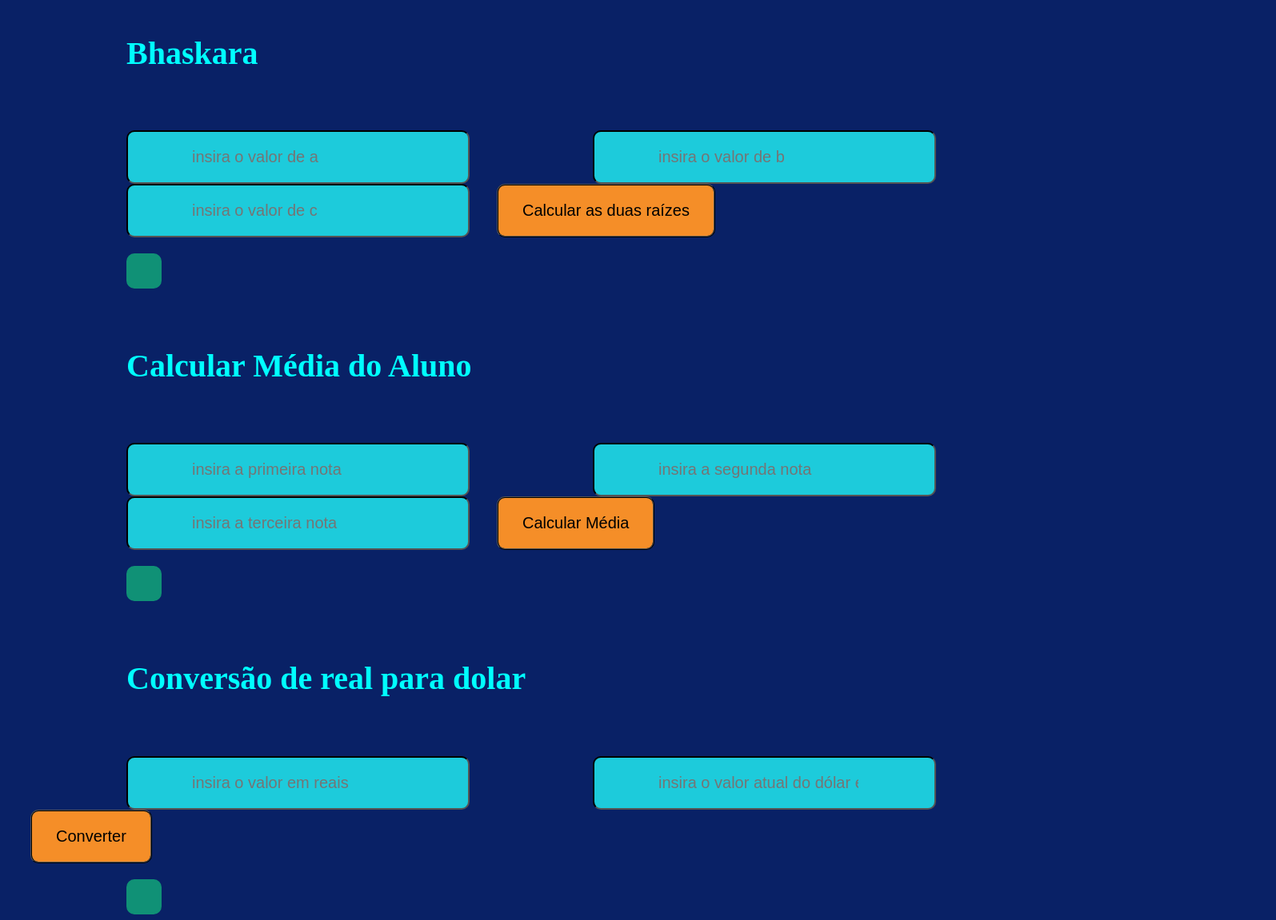
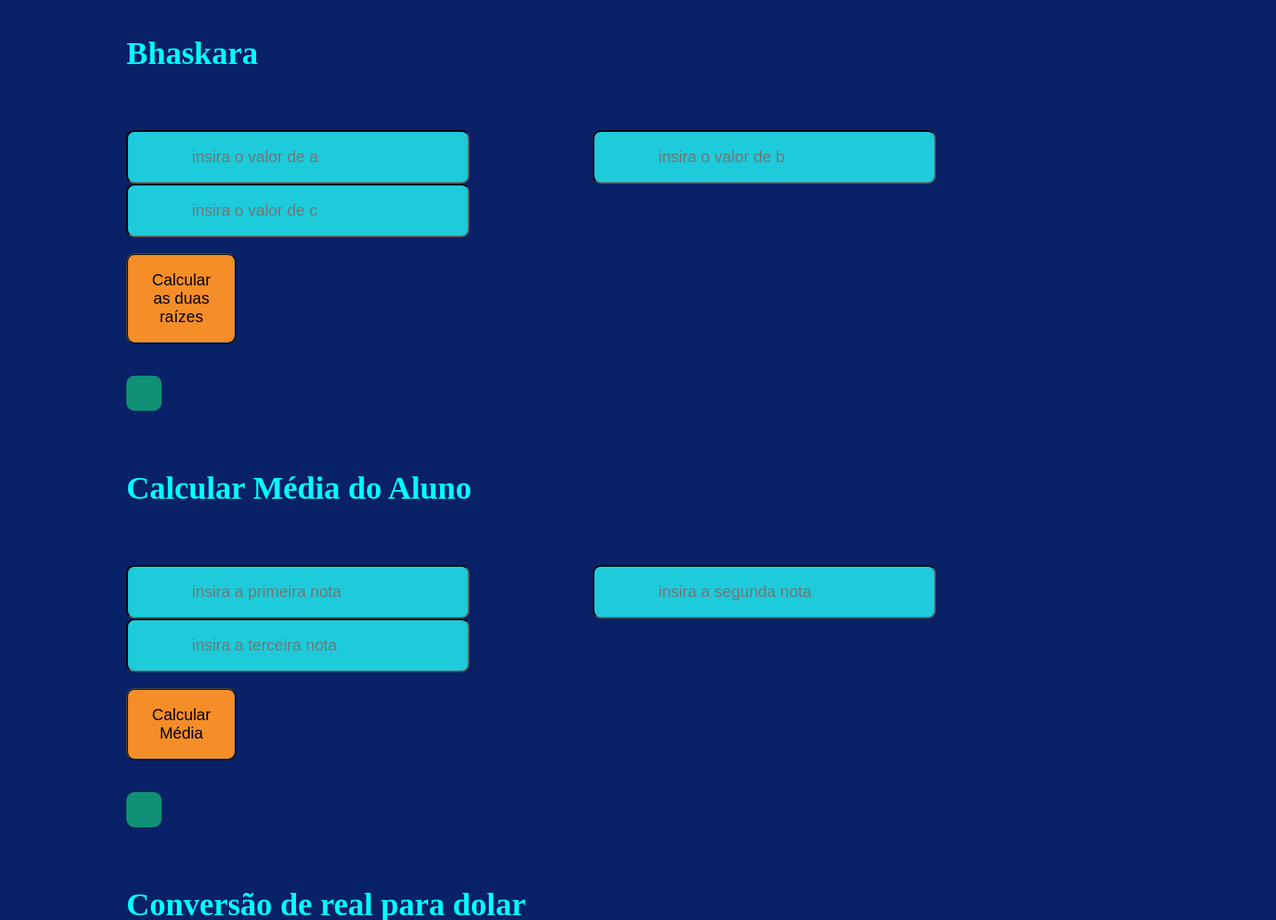
Before and after one commit to YunJhinn/calculadora, a plain HTML site: page index.html in a window 1280 px wide. Shown: the part 1762-2913 px from the top of the page at 80% size, 1595 px wide, since content can reach past the window. Drawn offline with Linux system fonts and the light colour scheme.

Commit message:
v4
resolivido .problema

```diff
--- a/css/style.css
+++ b/css/style.css
@@ -66,3 +66,6 @@ h1{
     font-size: 15px;
     color: white;
 }
+.problema{
+    margin: 20px 1300px 20px 150px;
+}
--- a/index.html
+++ b/index.html
@@ -50,7 +50,7 @@
             <input type="number" id="valora" placeholder="insira o valor de a">
             <input type="number" id="valorb" placeholder="insira o valor de b">
             <input type="number" id="valorc" placeholder="insira o valor de c">
-            <button onclick="bhaskara()">Calcular as duas raízes</button>
+            <button class="problema"  onclick="bhaskara()">Calcular as duas raízes</button>
             <div class="resultadofull" id="resultadobas"></div>
         </div>
         <div class="media">
@@ -58,7 +58,7 @@
             <input type="number" id="n1" placeholder="insira a primeira nota">
             <input type="number" id="n2" placeholder="insira a segunda nota">
             <input type="number" id="n3" placeholder="insira a terceira nota">
-            <button onclick="media()">Calcular Média</button>
+            <button class="problema"  onclick="media()">Calcular Média</button>
             <div class="resultadofull" id="resultadomedia"></div>
         </div>
 
```
